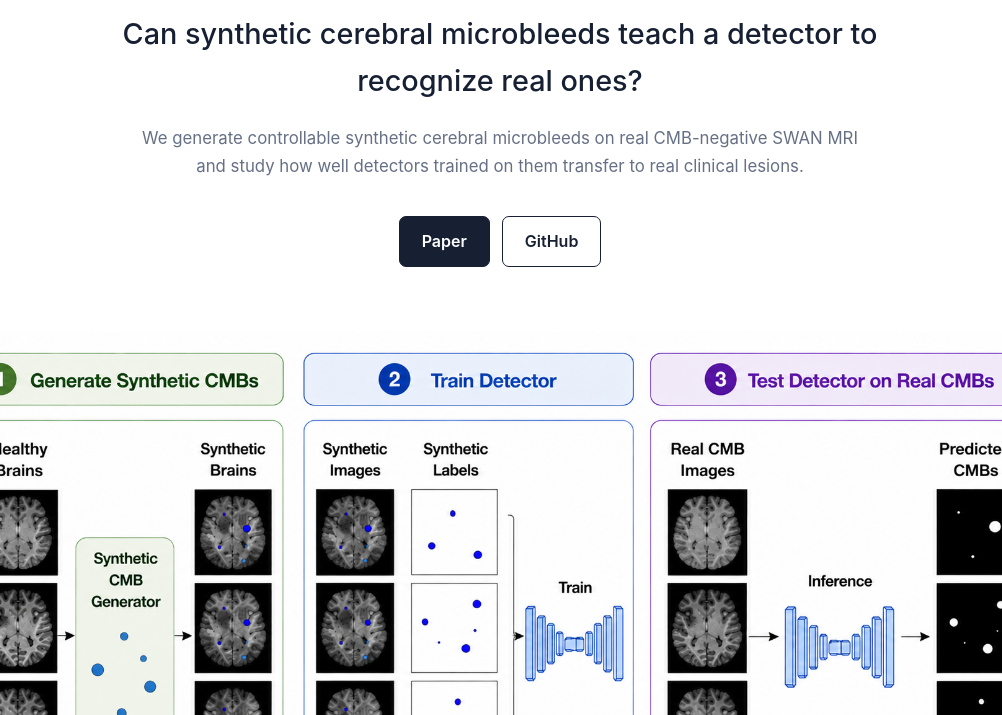
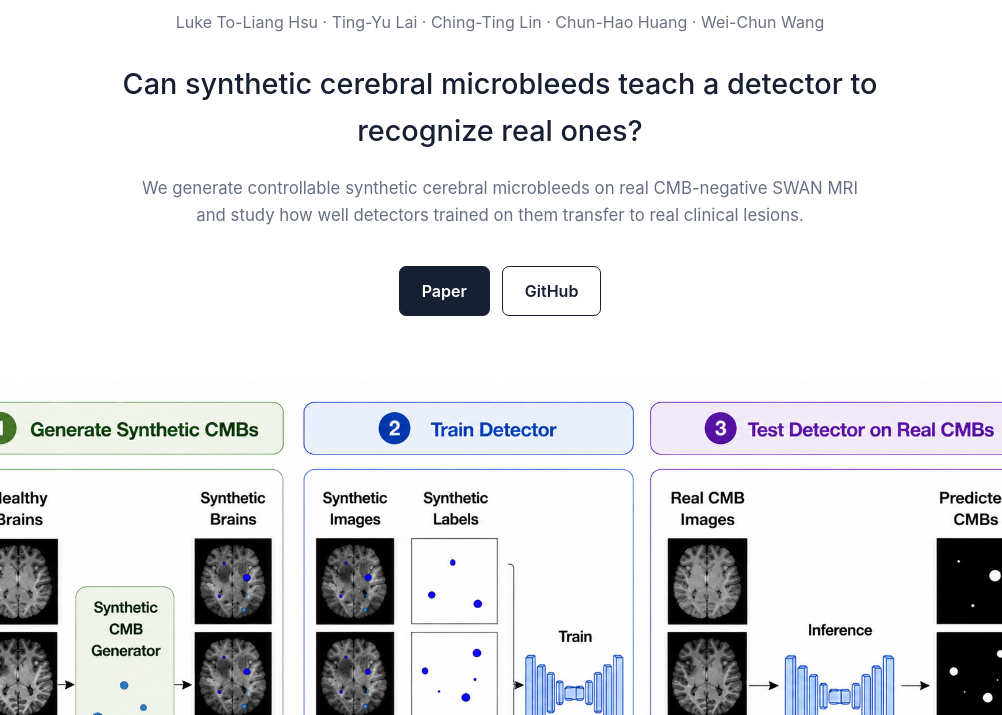
Before and after one commit to Lukehsu1999/synthetic-to-real-cmb-detection, a plain HTML site: page docs/index.html in a window 1280 px wide. Shown: the part 385-1100 px from the top of the page, without its empty margins (140-1142 px from the left). Drawn offline with Linux system fonts and the light colour scheme.

Commit message:
add authors

```diff
--- a/docs/index.html
+++ b/docs/index.html
@@ -26,6 +26,11 @@
           Synth-2-Real Transfer in<br />
           Microbleed Detection
         </h1>
+
+        <p class="hero-authors">
+          Luke To-Liang Hsu · Ting-Yu Lai · Ching-Ting Lin · Chun-Hao Huang ·
+          Wei-Chun Wang
+        </p>
 
         <p class="hero-question">
           Can synthetic cerebral microbleeds teach a detector to recognize real
--- a/docs/style.css
+++ b/docs/style.css
@@ -152,7 +152,12 @@ p {
 
   margin-bottom: 64px;
 }
-
+.hero-authors {
+  margin: 1rem 0 1.5rem;
+  font-size: 1rem;
+  color: #6b7280;
+  line-height: 1.6;
+}
 /* =========================================================
    BUTTONS
    ========================================================= */
```
